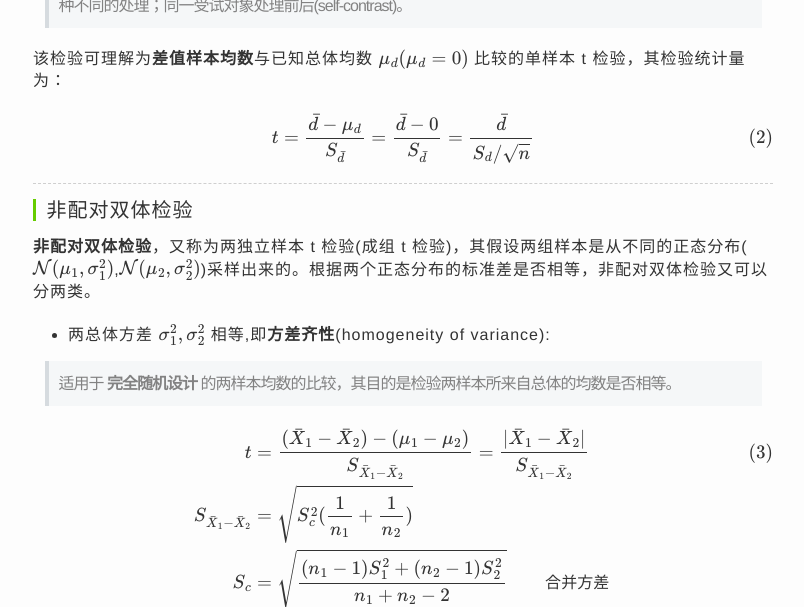
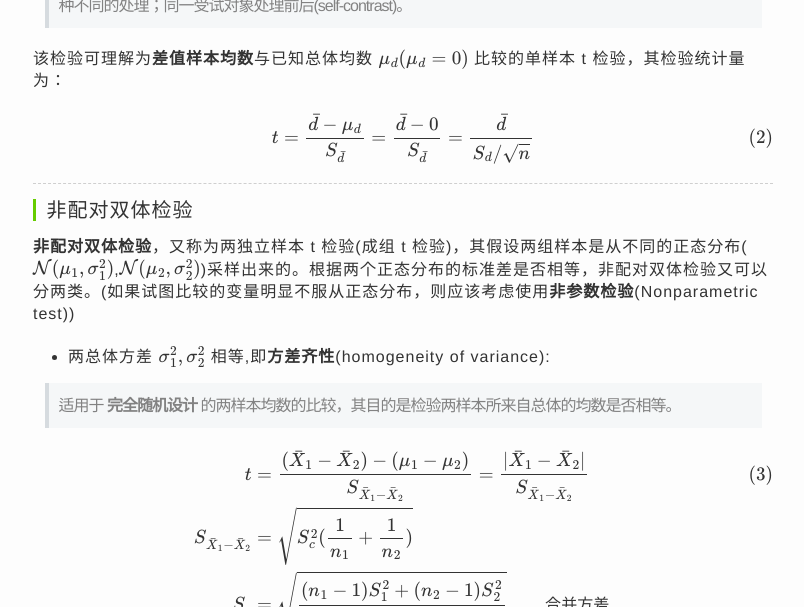
Before and after one commit to charleshm/charleshm.github.io, a Jekyll site: the page built from _posts/2016-03-23-Hypothesis-Testing.md, in a window 1280 px wide and 1400 px high, scrolled down 3348 px, cut to the strip 0-607 px from the top of the window. Shown: the whole strip, without its empty margins (237-1041 px from the left). Built offline with Jekyll 4.4.1, drawn with Linux system fonts in a browser that asks for light colours; some web fonts are replaced; formulas are drawn with MathJax 3; comment, search, counter and statistics services are not loaded; some of the changed text lies outside the part shown.

Commit message:
Hypothesis Test

```diff
--- a/_posts/2016-03-23-Hypothesis-Testing.md
+++ b/_posts/2016-03-23-Hypothesis-Testing.md
@@ -86,7 +86,7 @@
 ----------
 
 #### 非配对双体检验
-**非配对双体检验**，又称为两独立样本 t 检验(成组 t 检验)，其假设两组样本是从不同的正态分布($\mathcal{N}(\mu_1,\sigma_1^2)$,$\mathcal{N}(\mu_2,\sigma_2^2)$)采样出来的。根据两个正态分布的标准差是否相等，非配对双体检验又可以分两类。
+**非配对双体检验**，又称为两独立样本 t 检验(成组 t 检验)，其假设两组样本是从不同的正态分布($\mathcal{N}(\mu_1,\sigma_1^2)$,$\mathcal{N}(\mu_2,\sigma_2^2)$)采样出来的。根据两个正态分布的标准差是否相等，非配对双体检验又可以分两类。(如果试图比较的变量明显不服从正态分布，则应该考虑使用**非参数检验**(Nonparametric test))
 
  - 两总体方差 $\sigma_1^2,\sigma_2^2$ 相等,即**方差齐性**(homogeneity of variance):
 
```
Also changed, not shown: other parts of _posts/2016-03-23-Hypothesis-Testing.md (+0 -1 lines).
